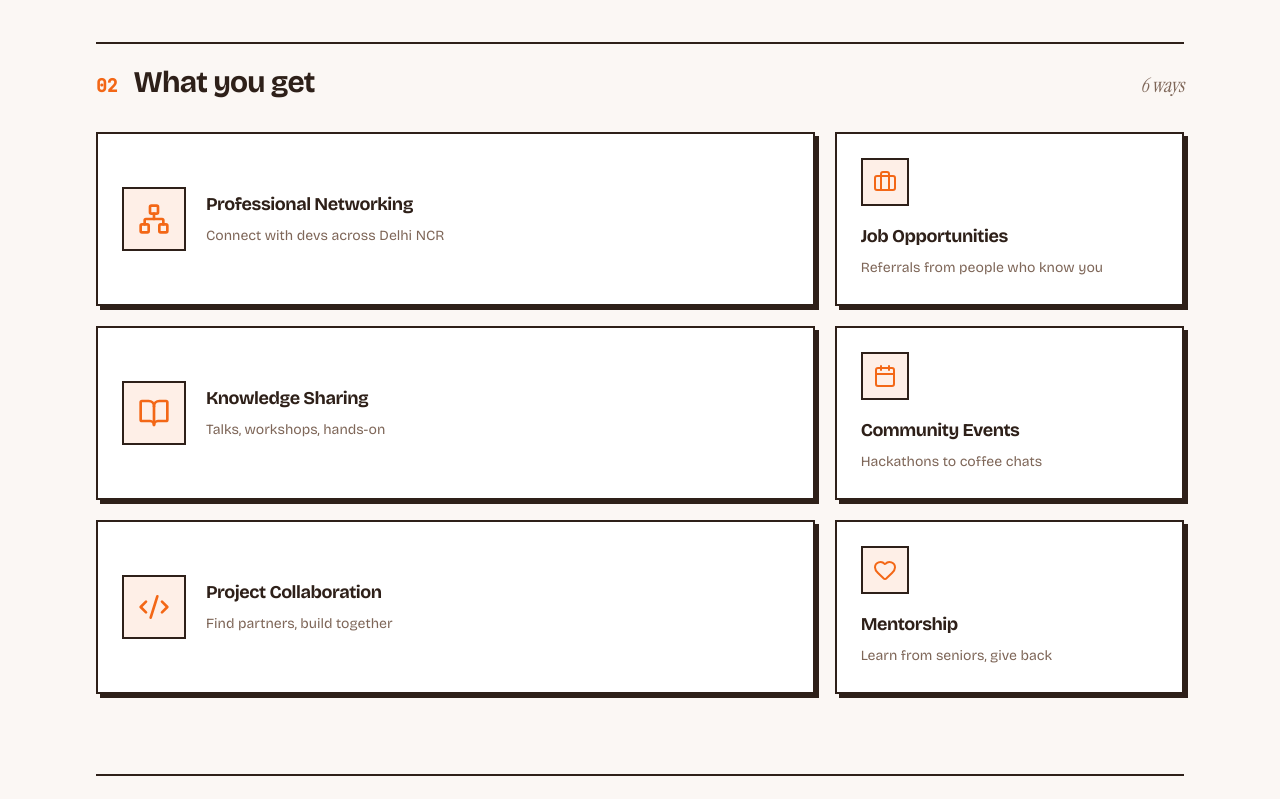
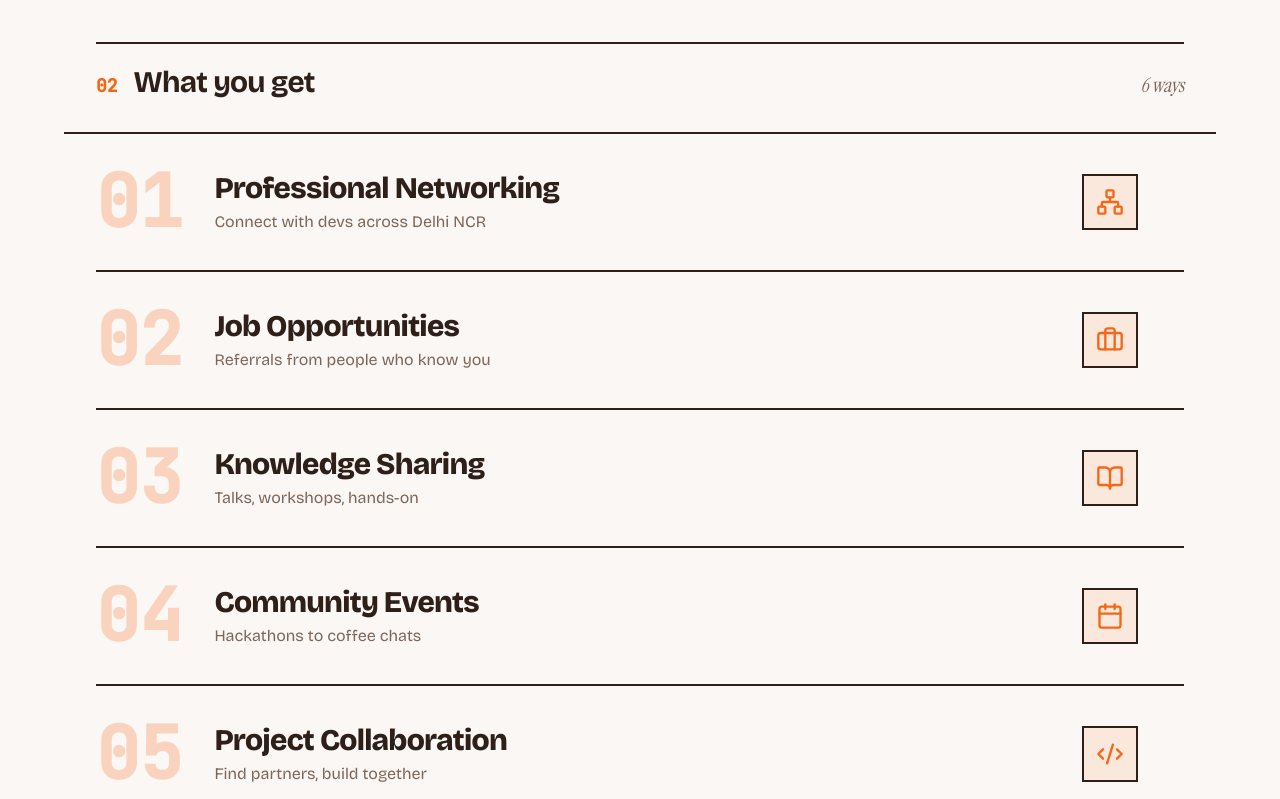
Before and after one commit to gagangulyani/delhi-devs-rebooted, a Next.js app: page / in a window 1280 px wide. Shown: the part 1340-2139 px from the top of the page. Built offline with nearby package versions, Linux system fonts and the light colour scheme.

Commit message:
feat: redesign "What you get" as animated numbered index
- Replace bento grid with an editorial numbered list
- Each row inverts (ink fill) on hover, number scales up, arrow slides in
- Staggered scroll reveal per row

```diff
--- a/app/page.tsx
+++ b/app/page.tsx
@@ -155,20 +155,39 @@ export default function HomePage() {
             <SectionHead index="02" label="What you get" note={`${features.length} ways`} />
           </div>
         </Reveal>
-        <div className="mx-auto mt-8 grid w-full max-w-6xl gap-5 px-5 sm:grid-cols-2 sm:px-8 lg:grid-cols-3">
-          {features.map((feature, i) => {
-            const featured = i % 2 === 0;
-            return (
-              <div key={feature.title} className={featured ? "lg:col-span-2" : ""}>
-                <IconCard
-                  featured={featured}
-                  icon={feature.icon}
-                  title={feature.title}
-                  desc={feature.desc}
-                />
-              </div>
-            );
-          })}
+        <div className="mx-auto mt-8 w-full max-w-6xl border-t-2 border-foreground px-5 sm:px-8">
+          {features.map((feature, i) => (
+            <Reveal key={feature.title} delay={i * 60}>
+              <article className="group flex items-center gap-5 border-b-2 border-foreground py-6 transition-colors duration-300 hover:bg-foreground sm:gap-8 sm:py-8">
+                <span
+                  aria-hidden="true"
+                  className="font-mono text-4xl font-bold tabular-nums text-primary/25 transition-all duration-300 group-hover:scale-110 group-hover:text-primary sm:text-7xl"
+                >
+                  {String(i + 1).padStart(2, "0")}
+                </span>
+
+                <div className="min-w-0 flex-1">
+                  <h3 className="text-2xl font-extrabold tracking-tight text-foreground transition-colors duration-300 group-hover:text-background sm:text-3xl">
+                    {feature.title}
+                  </h3>
+                  <p className="mt-1 text-sm leading-6 text-muted-foreground transition-colors duration-300 group-hover:text-background/70 sm:text-base">
+                    {feature.desc}
+                  </p>
+                </div>
+
+                <div className="hidden h-14 w-14 shrink-0 items-center justify-center border-2 border-foreground bg-primary/10 transition-colors duration-300 group-hover:border-background group-hover:bg-primary sm:flex">
+                  <feature.icon className="h-7 w-7 text-primary transition-colors duration-300 group-hover:text-primary-foreground" />
+                </div>
+
+                <span
+                  aria-hidden="true"
+                  className="hidden font-mono text-2xl text-primary opacity-0 transition-all duration-300 group-hover:translate-x-1 group-hover:opacity-100 sm:block"
+                >
+                  →
+                </span>
+              </article>
+            </Reveal>
+          ))}
         </div>
       </section>
 
--- a/components/editorial/Poster.tsx
+++ b/components/editorial/Poster.tsx
@@ -115,41 +115,26 @@ export function IconCard({
   title,
   desc,
   className,
-  featured = false,
 }: {
   icon: React.ComponentType<{ className?: string }>;
   title: string;
   desc: string;
   className?: string;
-  featured?: boolean;
 }) {
   return (
     <Tilt className="h-full">
       <div
         className={cn(
           "group h-full border-2 border-foreground bg-card p-6 transition-all duration-200 hover:-translate-y-1",
-          featured && "flex items-center gap-5",
           className
         )}
         style={{ boxShadow: "4px 4px 0 0 hsl(var(--foreground))" }}
       >
-        <div
-          className={cn(
-            "flex shrink-0 items-center justify-center border-2 border-foreground bg-primary/10 transition-colors duration-200 group-hover:bg-primary",
-            featured ? "h-16 w-16" : "h-12 w-12"
-          )}
-        >
-          <Icon
-            className={cn(
-              "text-primary transition-all duration-200 group-hover:-rotate-6 group-hover:scale-110 group-hover:text-primary-foreground",
-              featured ? "h-8 w-8" : "h-6 w-6"
-            )}
-          />
+        <div className="flex h-12 w-12 items-center justify-center border-2 border-foreground bg-primary/10 transition-colors duration-200 group-hover:bg-primary">
+          <Icon className="h-6 w-6 text-primary transition-all duration-200 group-hover:-rotate-6 group-hover:scale-110 group-hover:text-primary-foreground" />
         </div>
-        <div className={cn(!featured && "mt-4")}>
-          <h3 className="text-lg font-bold tracking-tight text-foreground">{title}</h3>
-          <p className="mt-1.5 text-sm leading-6 text-muted-foreground">{desc}</p>
-        </div>
+        <h3 className="mt-4 text-lg font-bold tracking-tight text-foreground">{title}</h3>
+        <p className="mt-1.5 text-sm leading-6 text-muted-foreground">{desc}</p>
       </div>
     </Tilt>
   );
```
